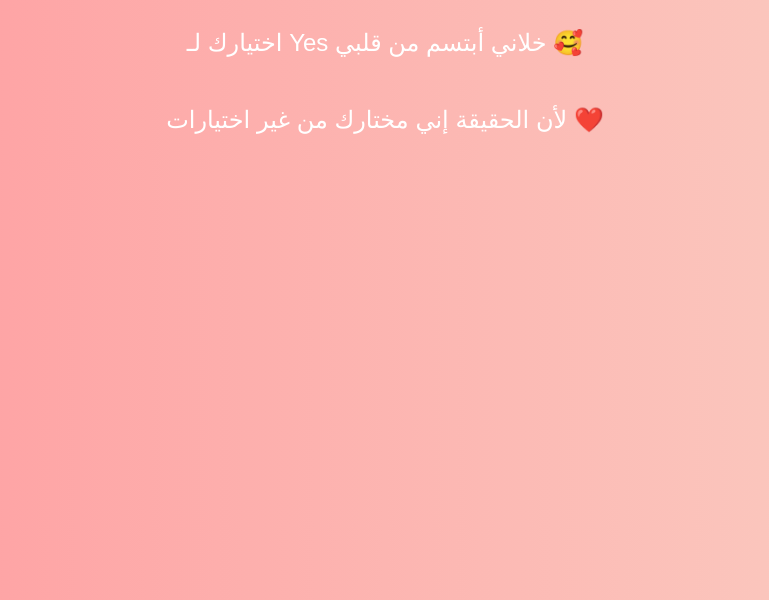
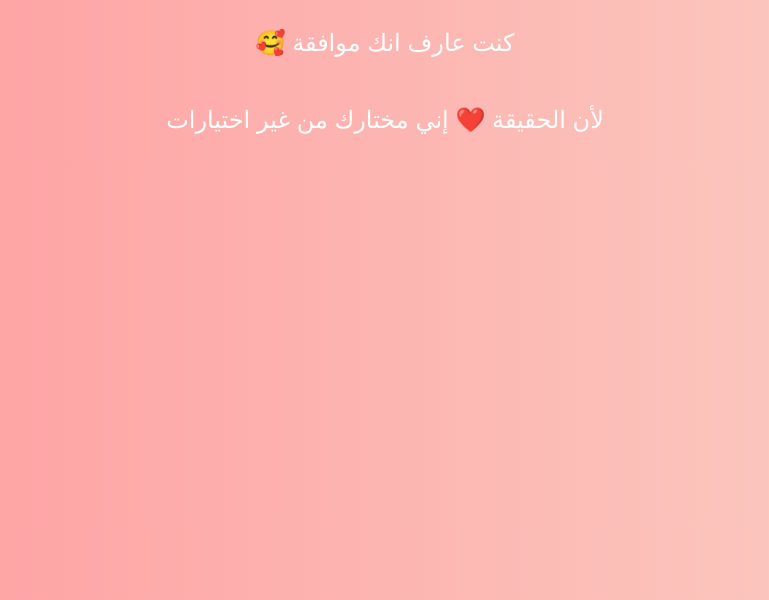
Before and after one commit to mahmoudahmed563477-dot/romana-love, a plain HTML site: page yes_page.html in a window 1280 px wide. Shown: the part 200-800 px from the top of the page, without its empty margins (255-1024 px from the left). Drawn offline with Linux system fonts and the light colour scheme.

Commit message:
Add files via upload

```diff
--- a/yes_page.html
+++ b/yes_page.html
@@ -26,11 +26,10 @@
   <h1>رمانة ❤️</h1>
 
   <p>
-    اختيارك لـ Yes
-    خلاني أبتسم من قلبي 🥰
+   🥰 كنت عارف انك موافقة
     <br><br>
     لأن الحقيقة
-    إني مختارك من غير اختيارات ❤️
+   ❤️ إني مختارك من غير اختيارات
   </p>
 
 </body>
```
Also changed, not shown: index.html (+1 -1 lines).
